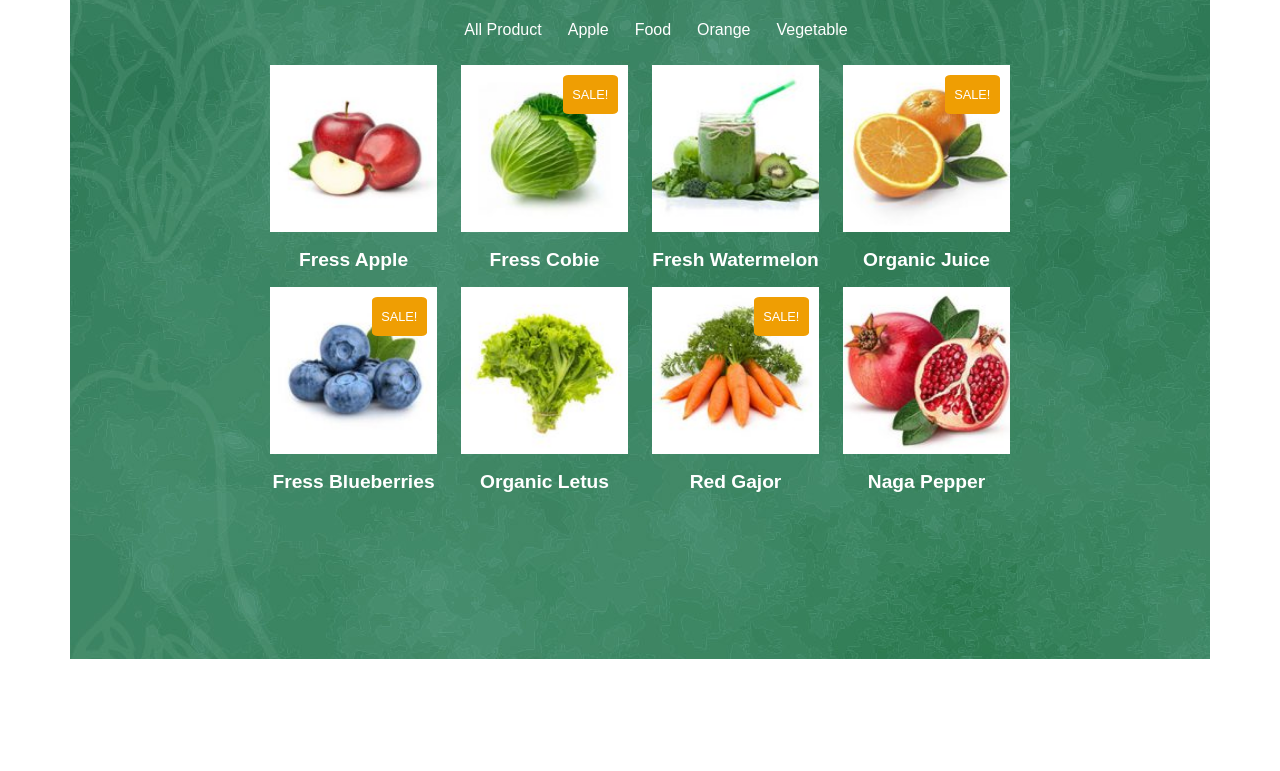
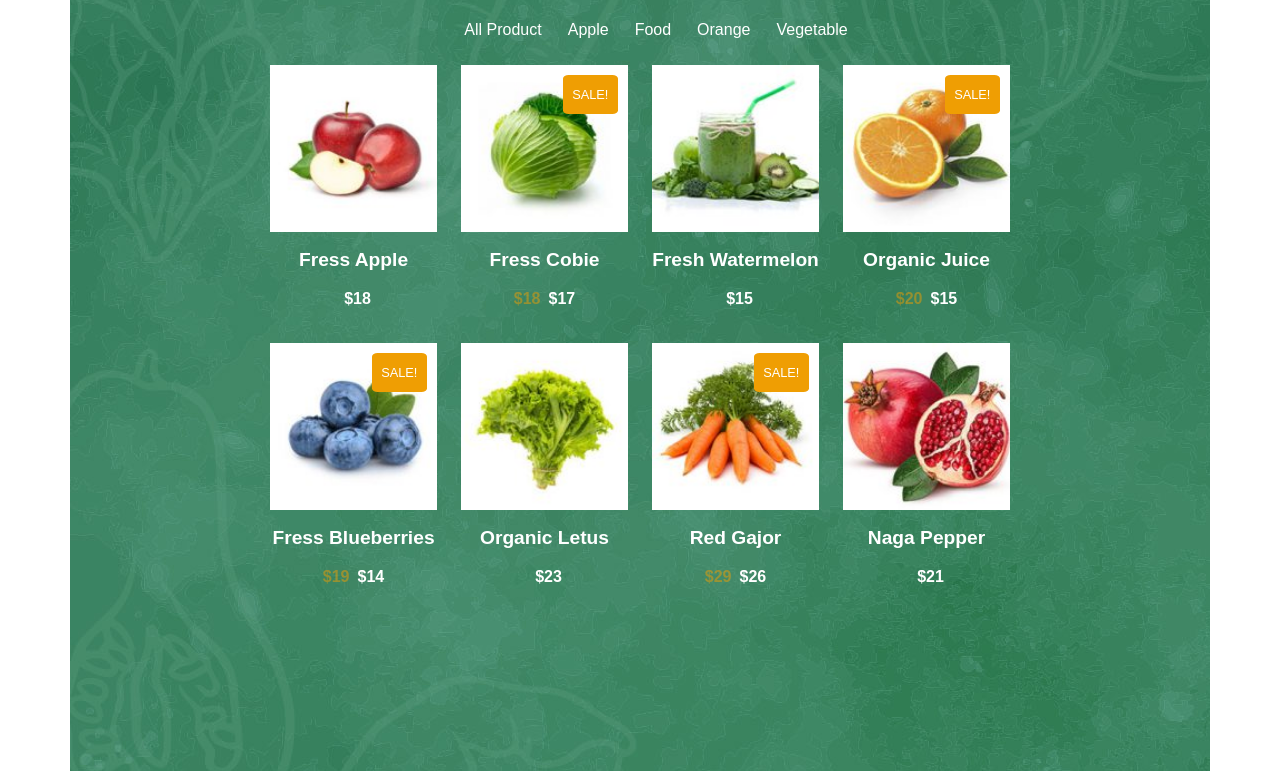
Before and after one commit to Flopiras/proj-html-vuejs, a Vue app: page / in a window 1280 px wide. Shown: the part 1779-2550 px from the top of the page. Before the commit the page ends 2438 px from the top, so only its background shows below. Built offline with nearby package versions, Linux system fonts and the light colour scheme.

Commit message:
add prices

```diff
--- a/src/components/main/SectionShop.vue
+++ b/src/components/main/SectionShop.vue
@@ -28,8 +28,15 @@ export default {
             <div class="row row-cols-4">
                 <div v-for="food in foods" :key="food.id" class="col">
                     <BaseCard :pic="food.pic" :picName="food.name" :mainCaption="food.name" :saleTag="food.discount" />
+                    <div class="price mb-3">
+                        <div class="opacity-50">
+                            <p class="second-color pe-2">{{ food.price }}</p>
+                        </div>
+                        <p>{{ food.lastPrice }}</p>
+                    </div>
                 </div>
             </div>
+
         </div>
     </section>
 </template>
@@ -53,9 +60,10 @@ h5 {
     color: currentColor;
 }
 
-figure {
-    h3 {
-        font-size: 1rem;
-    }
+.price {
+    display: flex;
+    justify-content: center;
+    align-items: center;
+    font-weight: 600;
 }
 </style>
```
